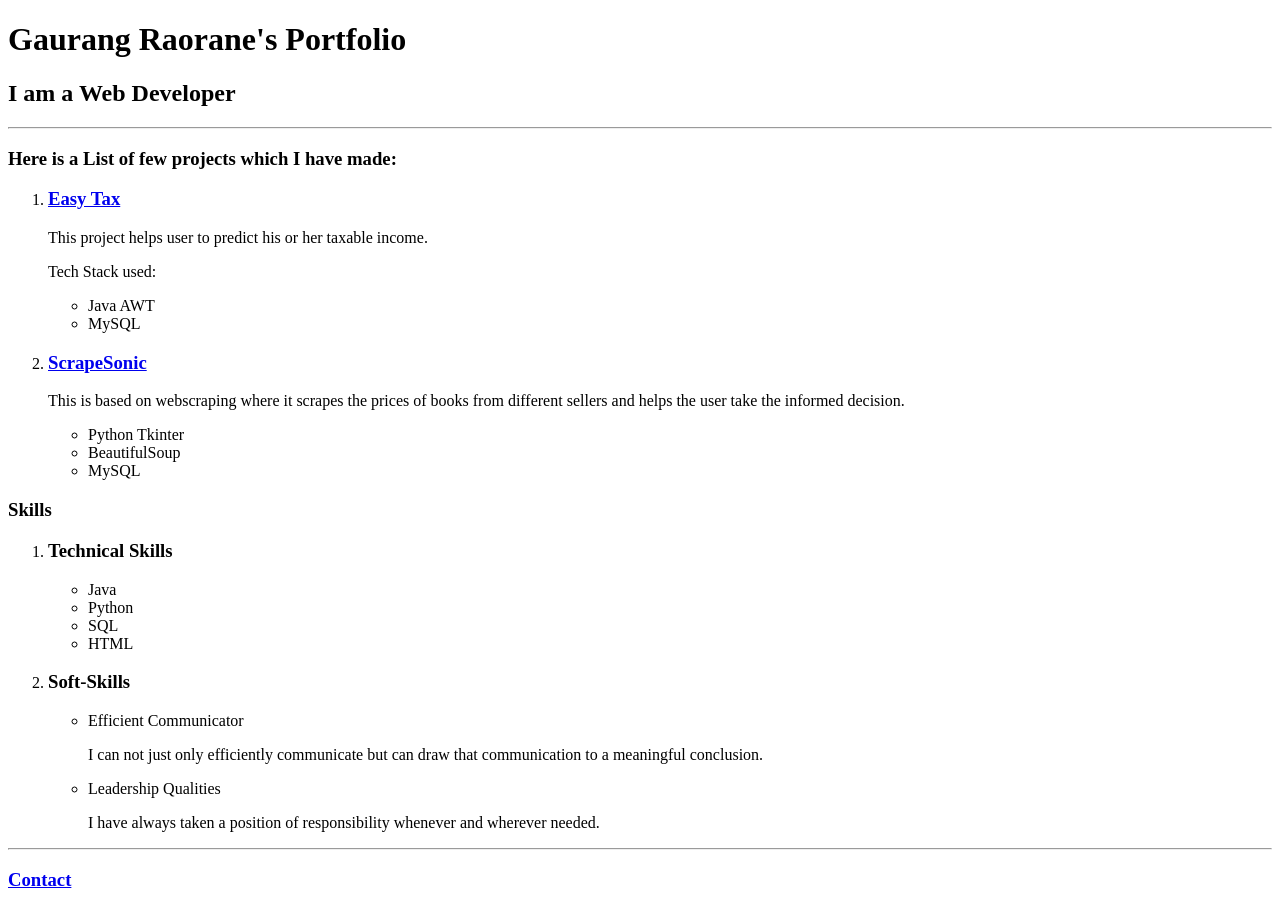
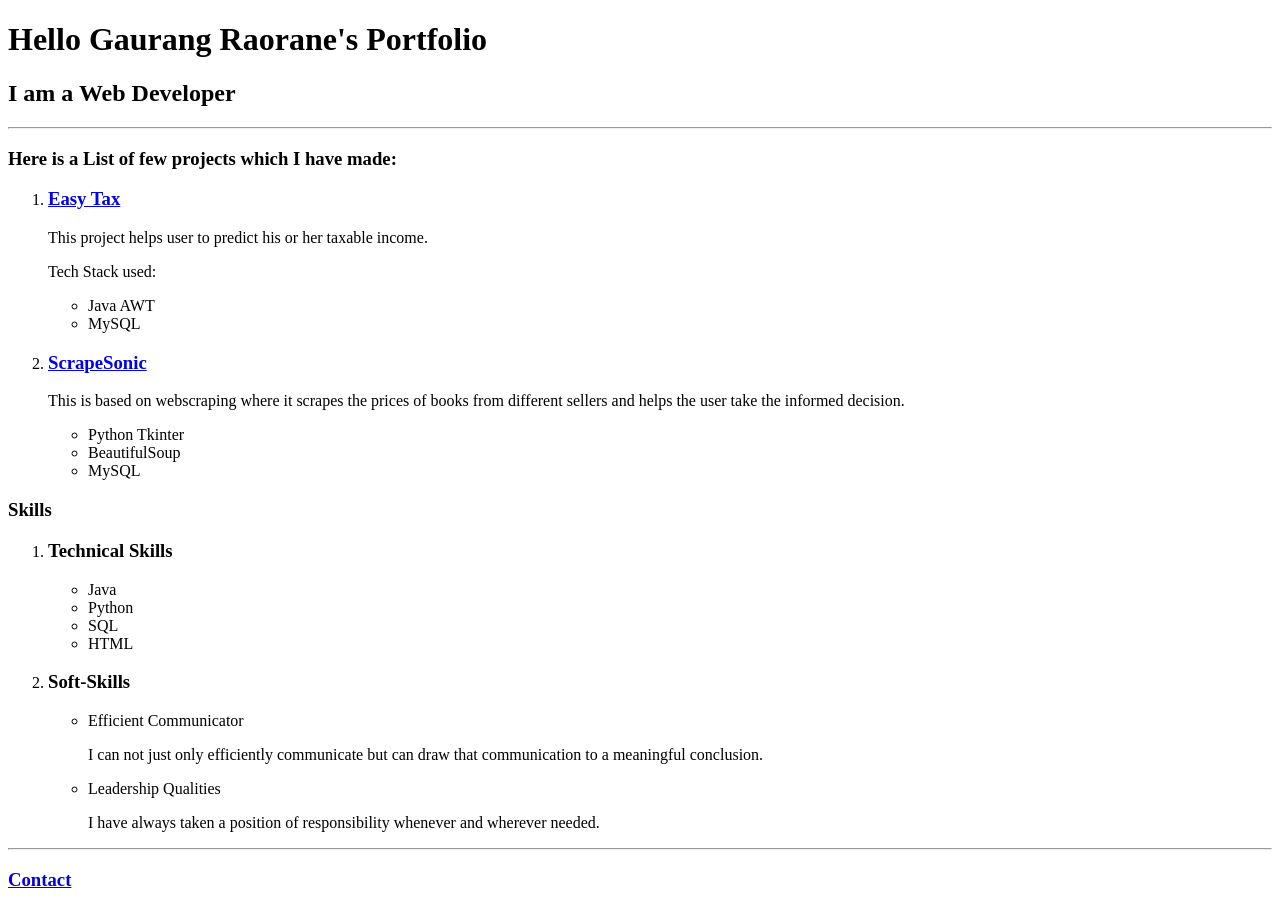
Before and after one commit to gitgaurang/portfolio, a plain HTML site: page index.html in a window 1280 px wide. Drawn offline with Linux system fonts and the light colour scheme.

Commit message:
Update index.html

```diff
--- a/index.html
+++ b/index.html
@@ -7,7 +7,7 @@
     <title>Gaurang Raorane</title>
 </head>
 <body>
-    <h1>Gaurang Raorane's Portfolio</h1>
+    <h1>Hello Gaurang Raorane's Portfolio</h1>
     <h2>I am a Web Developer</h2>
     <hr>
     <h3>Here is a List of few projects which I have made:</h3>
```
